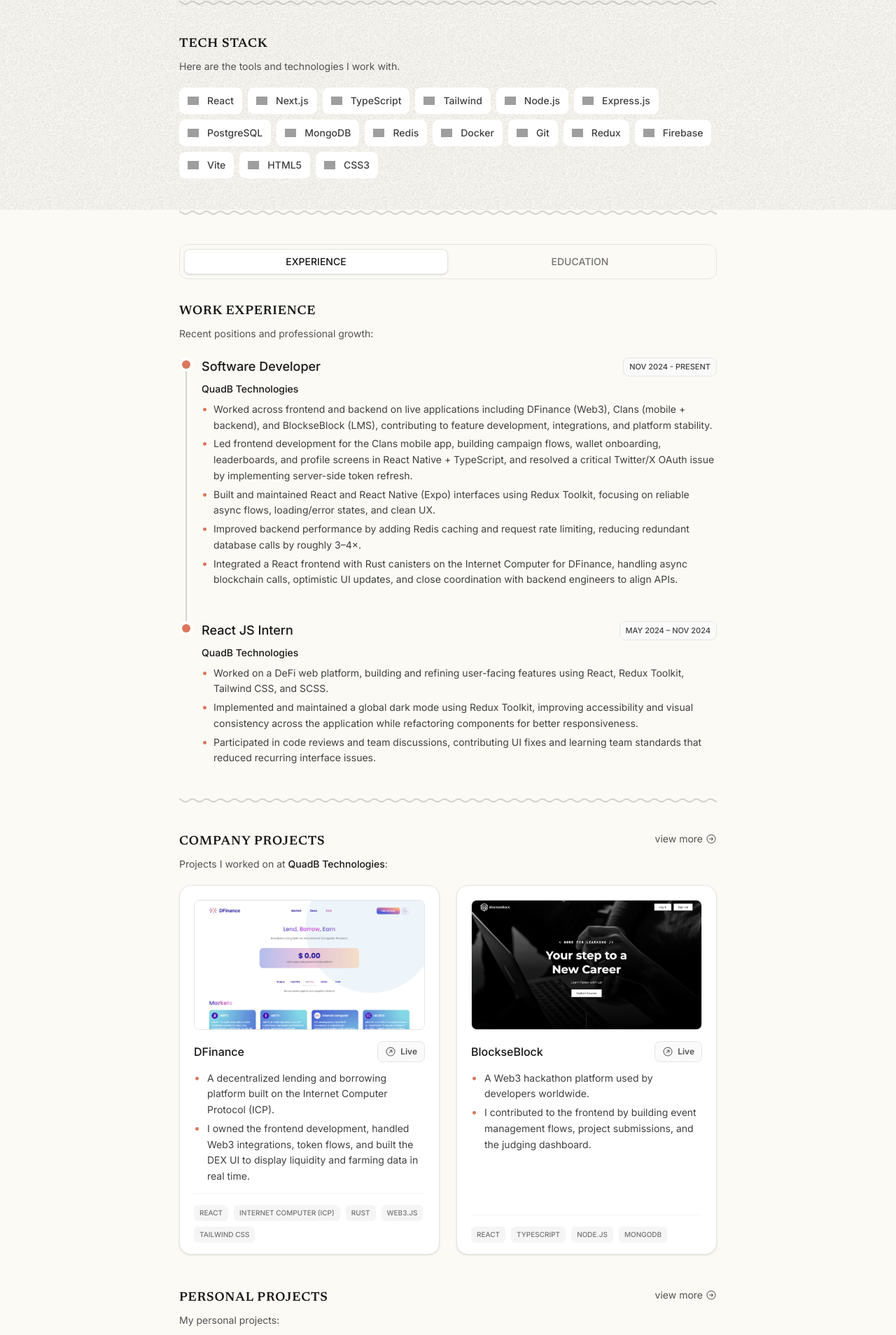
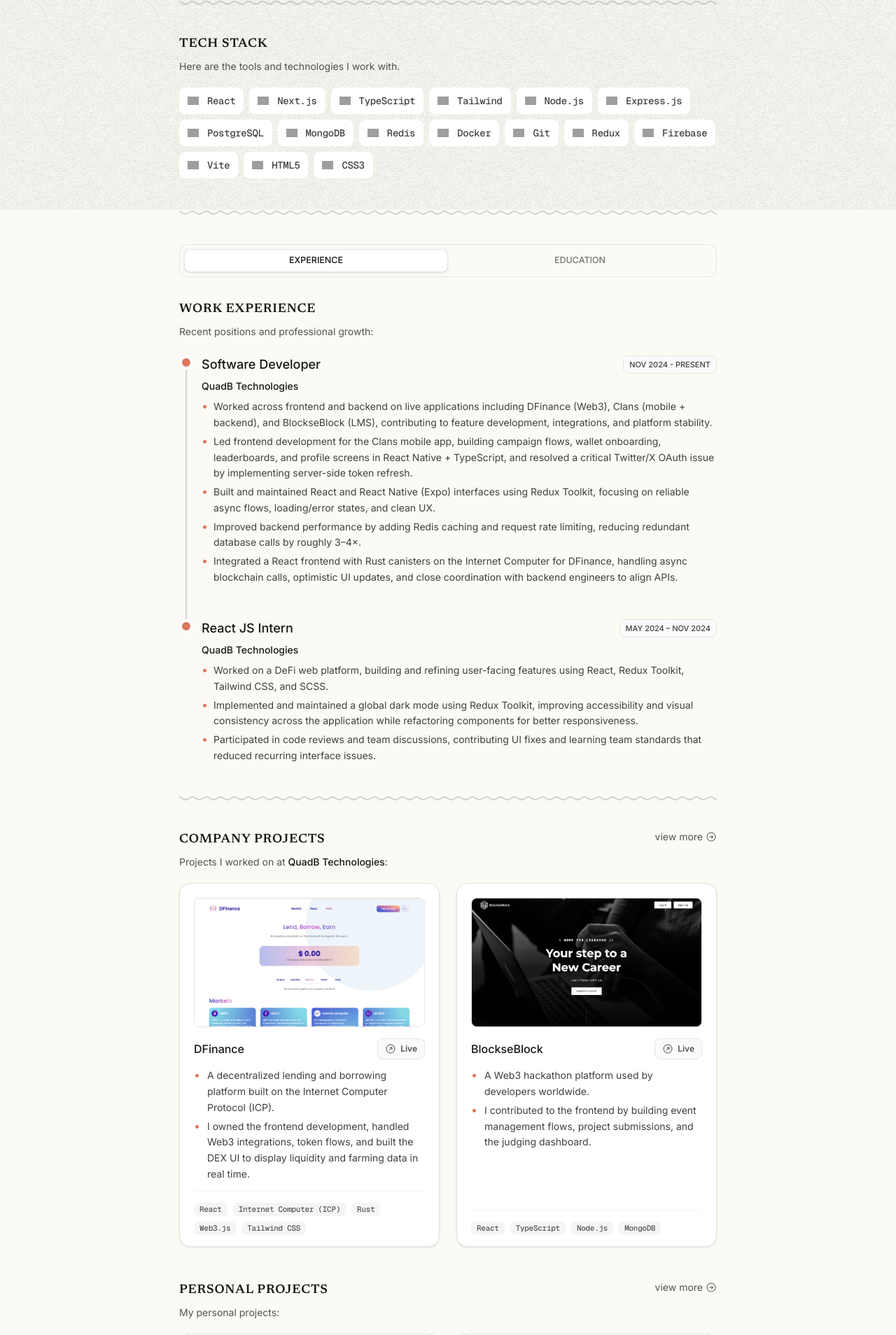
Before and after one commit to vaibhavmali-git/portfolio, a Next.js app: page / in a window 1280 px wide. Shown: the part 500-2408 px from the top of the page at 70% size. Built offline with nearby package versions, Linux system fonts and the light colour scheme; grey boxes are pictures that could not be loaded.

Commit message:
style: adjust mono font usage in select components

```diff
--- a/app/layout.tsx
+++ b/app/layout.tsx
@@ -9,6 +9,12 @@ const inter = Inter({
   subsets: ["latin"],
   variable: "--font-sans",
 });
+
+const geistMono = Geist_Mono({
+  subsets: ["latin"],
+  variable: "--font-mono",
+});
+
 
 const newsreader = Newsreader({
   subsets: ["latin"],
@@ -29,7 +35,7 @@ export default function RootLayout({
   return (
     <html lang="en" suppressHydrationWarning>
       <body
-        className={`${inter.variable} ${newsreader.variable} antialiased min-h-screen bg-[#fbfaf4] dark:bg-[#191919] transition-colors duration-300 relative`}
+        className={`${inter.variable} ${newsreader.variable} ${geistMono.variable} antialiased min-h-screen bg-[#fbfaf4] dark:bg-[#191919] transition-colors duration-300 relative`}
       >
         <ThemeProvider
           attribute="class"
--- a/components/Experience.tsx
+++ b/components/Experience.tsx
@@ -24,7 +24,7 @@ export function Experience() {
               key={tab.id}
               onClick={() => setActiveTab(tab.id)}
               className={`
-                relative flex-1 py-2 text-xs sm:text-sm font-medium rounded-lg transition-colors duration-200 z-10 outline-none cursor-pointer text-center uppercase
+                relative flex-1 py-2 text-xs sm:text-[12.5px] font-medium rounded-lg transition-colors duration-200 z-10 outline-none cursor-pointer text-center uppercase
                 ${
                   activeTab === tab.id
                     ? "text-neutral-900 dark:text-neutral-100"
--- a/components/ui/ProjectCard.tsx
+++ b/components/ui/ProjectCard.tsx
@@ -89,7 +89,7 @@ export function ProjectCard({ project }: ProjectCardProps) {
             {techStack.map((tech, index) => (
               <span
                 key={index}
-                className="px-1.5 py-0.5 sm:px-2 sm:py-1 text-[9px] sm:text-[10px] font-medium rounded-md text-neutral-500 dark:text-neutral-400 bg-neutral-100 dark:bg-neutral-700/30 uppercase"
+                className="px-1.5 py-0.5 sm:px-2 sm:py-1 text-[10px] sm:text-[11px] font-medium rounded-md text-neutral-600 dark:text-neutral-400 bg-neutral-100 dark:bg-neutral-700/30  font-mono tracking-tight leading-none"
               >
                 {tech}
               </span>
--- a/components/ui/TechPill.tsx
+++ b/components/ui/TechPill.tsx
@@ -11,7 +11,8 @@ export function TechPill({ name, icon }: TechPillProps) {
       <span className="flex items-center justify-center [&>svg]:w-3.5 [&>svg]:h-3.5 sm:[&>svg]:w-4 sm:[&>svg]:h-4 [&>svg]:transition-transform group-hover:[&>svg]:scale-110">
         {icon}
       </span>
-      <span className="font-medium text-[11px] sm:text-sm text-neutral-700 dark:text-neutral-300">
+      <span className="font-medium text-xs sm:text-sm text-neutral-700 dark:text-neutral-300 font-mono tracking-tight leading-none
+">
         {name}
       </span>
     </div>
```
